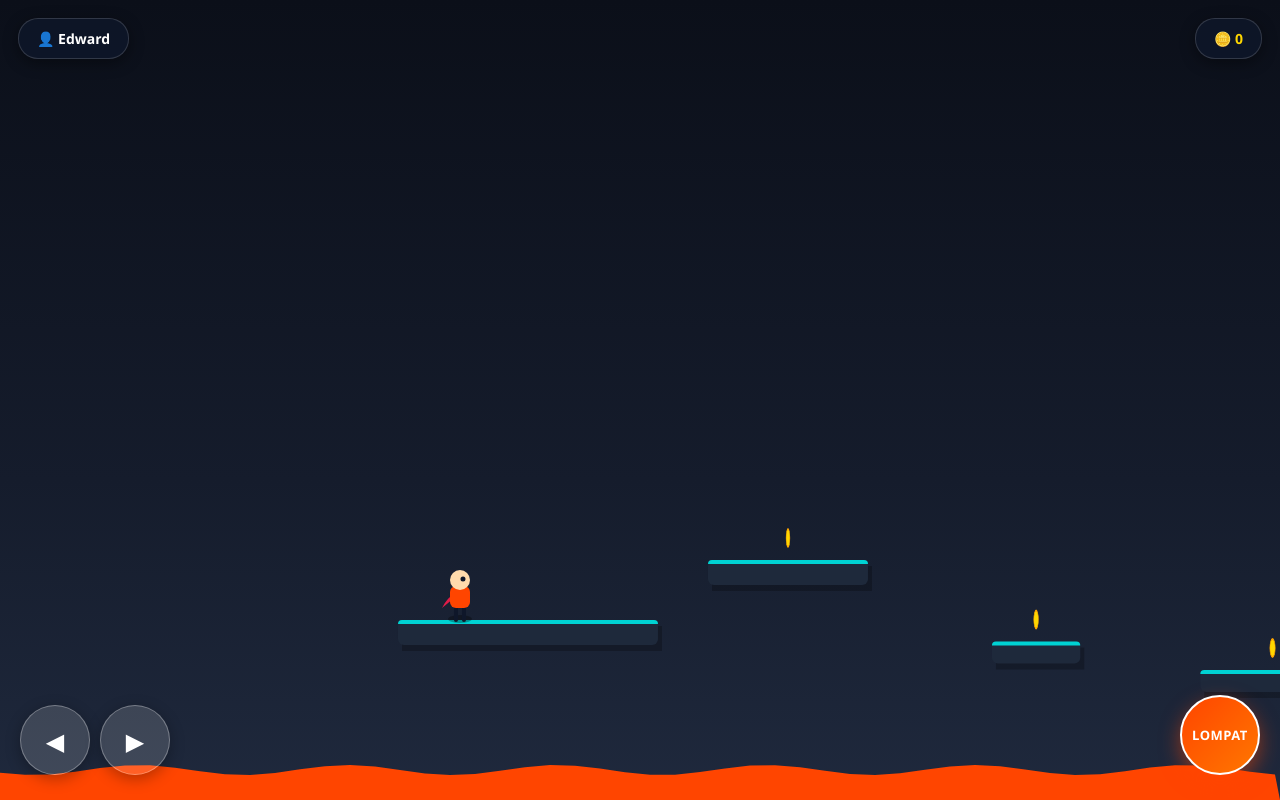
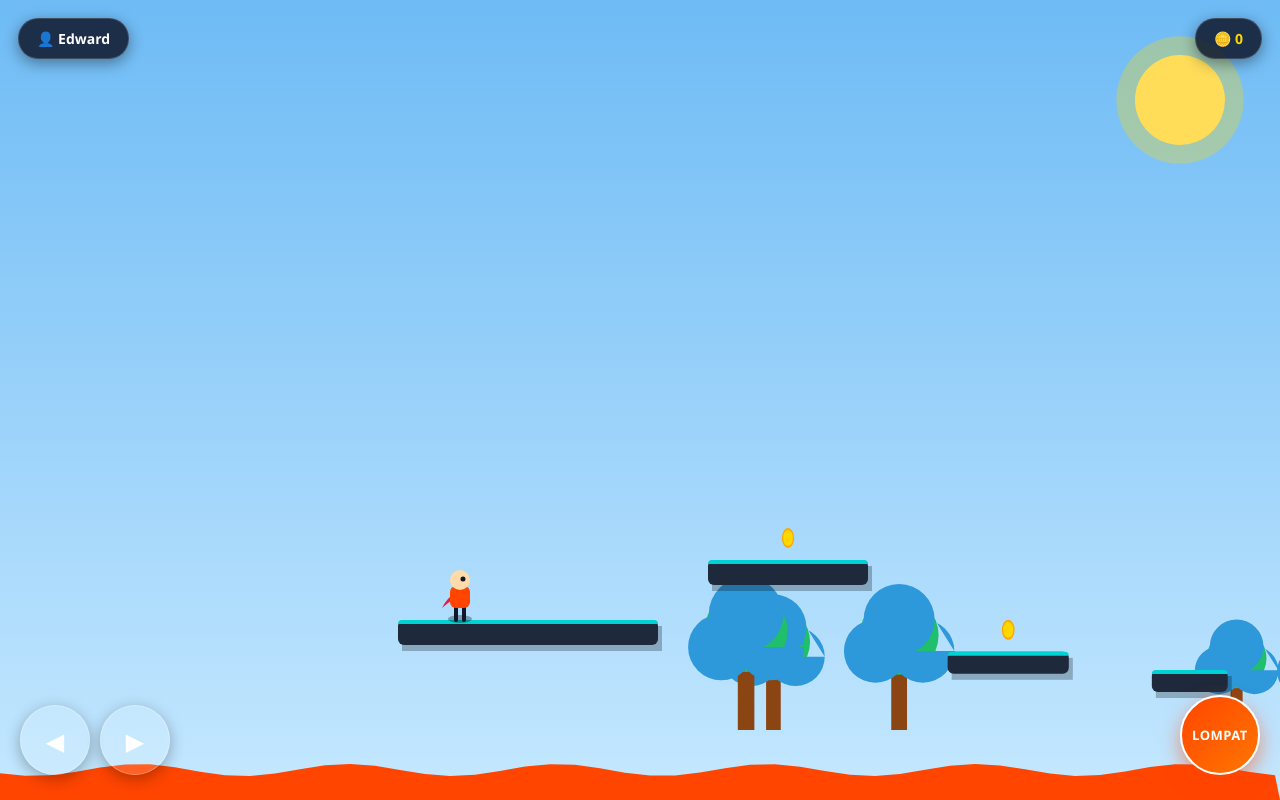
Before and after one commit to EDWARD-BAIK/Edward-Game, a plain HTML site: page index.html in a window 1280 px wide. Both pictures are taken after a click on the button "MAINKAN SEKARANG". Drawn offline with Linux system fonts and the light colour scheme.

Commit message:
Update index.html

```diff
--- a/index.html
+++ b/index.html
@@ -168,7 +168,7 @@
 <div id="loginOverlay">
     <div class="login-card">
         <h1>EDWARD GAME</h1>
-        <p>Parkur Seru</p>
+        <p>Parkur Seru Lintas Dimensi</p>
 
         <div class="input-group">
             <label for="playerNameInput">NAMA PEMAIN</label>
@@ -325,11 +325,22 @@ resizeCanvas();
 
 
 let p, platforms, particles, floatingTexts, keys, score, cameraX, gameRunning;
+let trees = [];
+let stars = [];
+let currentDimension = 0;
+let dimensionFlash = 0;
+
+
+const themes = [
+    { plat: "#1e293b", top: "#00d2d3", lava: "#ff4500", treeTop: "#2d98da", treeTopDark: "#20bf6b", treeTrunk: "#8B4513" },
+    { plat: "#2f002c", top: "#ff007f", lava: "#00ffff", treeTop: "#ff007f", treeTopDark: "#d6006c", treeTrunk: "#190033" },
+    { plat: "#003b36", top: "#ff9f43", lava: "#10ac84", treeTop: "#ff9f43", treeTopDark: "#e17055", treeTrunk: "#2d3436" }
+];
 
 function resetGame() {
     p = {
         x: 100, y: viewportH - 300,
-        lastY: viewportH - 300, // [FIX] Variabel untuk melacak posisi Y di frame sebelumnya
+        lastY: viewportH - 300,
         w: 24, h: 42,
         vx: 0, vy: 0,
         grounded: false,
@@ -342,12 +353,27 @@ function resetGame() {
         { x: 50, y: viewportH - 180, w: 260, h: 25, coin: false },
         { x: 360, y: viewportH - 240, w: 160, h: 25, coin: true }
     ];
+
+
+    stars = [];
+    for(let i=0; i<150; i++){
+        stars.push({ x: Math.random() * viewportW, y: Math.random() * viewportH * 0.7, size: Math.random() * 1.5 });
+    }
+
+
+    trees = [];
+    for(let i=0; i<10; i++){
+        trees.push({ x: Math.random() * viewportW * 1.5, scale: 0.5 + Math.random()*0.5 });
+    }
+
     particles = [];
     floatingTexts = [];
     keys = { left: false, right: false, jumpPressed: false };
     score = 0;
     cameraX = 0;
     gameRunning = true;
+    currentDimension = 0;
+    dimensionFlash = 0;
     document.getElementById('score').innerText = '0';
     document.getElementById('gameOverModal').classList.remove('active');
 }
@@ -366,36 +392,33 @@ function createDust(x, y, count = 5) {
     }
 }
 
+function updateWorldElements() {
 
-function updatePlatforms() {
     let lastPlat = platforms[platforms.length - 1];
     while (lastPlat.x < cameraX + viewportW + 300) {
-
-
-
         let gap = 60 + Math.random() * 100;
         let newX = lastPlat.x + lastPlat.w + gap;
-
-
         let maxJumpUp = gap > 120 ? 20 : 80;
         let maxDropDown = 110;
-
-
         let yOffset = (Math.random() * (maxJumpUp + maxDropDown)) - maxJumpUp;
         let newY = lastPlat.y + yOffset;
-
-
         newY = Math.max(160, Math.min(viewportH - 130, newY));
-
-
         let newW = 70 + Math.random() * 80;
-
         platforms.push({ x: newX, y: newY, w: newW, h: 22, coin: Math.random() > 0.25 });
         lastPlat = platforms[platforms.length - 1];
     }
+    platforms = platforms.filter(pt => pt.x + pt.w > cameraX - 200);
 
 
-    platforms = platforms.filter(pt => pt.x + pt.w > cameraX - 200);
+    let lastTree = trees.length > 0 ? trees[trees.length - 1] : { x: cameraX };
+    while (lastTree.x < (cameraX * 0.3) + viewportW + 300) {
+        trees.push({
+            x: lastTree.x + 100 + Math.random() * 200,
+            scale: 0.5 + Math.random() * 0.6
+        });
+        lastTree = trees[trees.length - 1];
+    }
+    trees = trees.filter(tr => tr.x > (cameraX * 0.3) - 200);
 }
 
 
@@ -429,6 +452,7 @@ let coinAngle = 0;
 function gameLoop() {
     if (!gameRunning) return;
 
+
     const accel = p.grounded ? 0.6 : 0.35;
     const friction = p.grounded ? 0.82 : 0.90;
 
@@ -444,11 +468,9 @@ function gameLoop() {
 
     p.vx = Math.max(-6, Math.min(6, p.vx));
     p.x += p.vx;
+    p.lastY = p.y;
 
 
-    p.lastY = p.y;
-
-    // Gravitasi
     p.vy += 0.75;
     p.y += p.vy;
 
@@ -477,34 +499,37 @@ function gameLoop() {
     let targetCamX = p.x - viewportW * 0.35;
     cameraX += (targetCamX - cameraX) * 0.08;
 
-    updatePlatforms();
-
+    updateWorldElements();
 
     let wasGrounded = p.grounded;
     p.grounded = false;
 
+
+    let dimCheck = Math.floor(score / 50);
+    if(dimCheck > currentDimension && score > 0) {
+        currentDimension = dimCheck;
+        dimensionFlash = 1; // Memicu layar putih flash
+        playSfx(800, 150, 'sawtooth', 0.6, 0.3);
+        floatingTexts.push({ x: p.x + p.w/2, y: p.y - 30, text: "DIMENSI BERUBAH", alpha: 1 });
+    }
+    let curTheme = themes[currentDimension % themes.length];
+
     platforms.forEach(pt => {
         let isInsideX = p.x + p.w > pt.x && p.x < pt.x + pt.w;
         let isFalling = p.vy > 0;
-
-
         let previousBottom = p.lastY + p.h;
         let currentBottom = p.y + p.h;
 
-
         if (isInsideX && isFalling && previousBottom <= pt.y + 12 && currentBottom >= pt.y) {
-
             p.y = pt.y - p.h;
             p.vy = 0;
             p.grounded = true;
-
             if (!wasGrounded) {
                 p.scaleY = 0.75; p.scaleX = 1.25;
                 createDust(p.x + p.w/2, p.y + p.h, 7);
                 playSfx(100, 50, 'sine', 0.08, 0.05);
             }
         }
-
 
         if (pt.coin) {
             let coinX = pt.x + pt.w / 2;
@@ -525,17 +550,14 @@ function gameLoop() {
         createDust(p.x + (p.facing === 1 ? 0 : p.w), p.y + p.h, 1);
     }
 
-
     if (p.y > viewportH - 60) {
         gameRunning = false;
         playSfx(220, 50, 'sawtooth', 0.35, 0.15);
-
         if (score > highScore) {
             highScore = score;
             localStorage.setItem('edward_highscore', highScore);
             document.getElementById('loginHighScore').innerText = highScore;
         }
-
         document.getElementById('finalScore').innerText = score;
         document.getElementById('bestScore').innerText = highScore;
         document.getElementById('gameOverModal').classList.add('active');
@@ -545,25 +567,82 @@ function gameLoop() {
 
     ctx.clearRect(0, 0, viewportW, viewportH);
 
+
+    let jam = new Date().getHours();
+    let isNight = (jam >= 18 || jam < 6);
+
     let skyGrad = ctx.createLinearGradient(0, 0, 0, viewportH);
-    skyGrad.addColorStop(0, "#0b0f19");
-    skyGrad.addColorStop(0.6, "#151c2c");
-    skyGrad.addColorStop(1, "#1f293d");
+    if(isNight) {
+        skyGrad.addColorStop(0, "#050B14");
+        skyGrad.addColorStop(1, "#172033");
+    } else {
+        skyGrad.addColorStop(0, "#6ebbf5");
+        skyGrad.addColorStop(1, "#c5e8ff");
+    }
     ctx.fillStyle = skyGrad;
     ctx.fillRect(0, 0, viewportW, viewportH);
 
+
+    if(isNight) {
+        ctx.fillStyle = "rgba(255,255,255,0.7)";
+        stars.forEach(s => {
+            ctx.beginPath(); ctx.arc(s.x, s.y, s.size, 0, Math.PI*2); ctx.fill();
+        });
+    }
+
+
+    let timeOsc = Math.sin(Date.now() * 0.002);
+    if(isNight) {
+
+        ctx.fillStyle = "#f1f2f6";
+        ctx.beginPath(); ctx.arc(viewportW - 100, 100, 40, 0, Math.PI*2); ctx.fill();
+        ctx.fillStyle = "#050B14";
+        ctx.beginPath(); ctx.arc(viewportW - 110, 90, 35, 0, Math.PI*2); ctx.fill();
+    } else {
+
+        ctx.fillStyle = "rgba(255, 215, 0, 0.3)";
+        ctx.beginPath(); ctx.arc(viewportW - 100, 100, 60 + timeOsc*10, 0, Math.PI*2); ctx.fill();
+        ctx.fillStyle = "#ffdd59";
+        ctx.beginPath(); ctx.arc(viewportW - 100, 100, 45, 0, Math.PI*2); ctx.fill();
+    }
+
     ctx.save();
+
+
+    ctx.save();
+    ctx.translate(-cameraX * 0.3, 0);
+    trees.forEach(tr => {
+        let ty = viewportH - 70;
+
+
+        ctx.fillStyle = curTheme.treeTrunk;
+        ctx.fillRect(tr.x - 10*tr.scale, ty - 100*tr.scale, 20*tr.scale, 100*tr.scale);
+
+
+        ctx.fillStyle = curTheme.treeTopDark;
+        ctx.beginPath();
+        ctx.arc(tr.x, ty - 120*tr.scale, 50*tr.scale, 0, Math.PI*2);
+        ctx.fill();
+
+        ctx.fillStyle = curTheme.treeTop;
+        ctx.beginPath();
+        ctx.arc(tr.x - 30*tr.scale, ty - 100*tr.scale, 40*tr.scale, 0, Math.PI*2);
+        ctx.arc(tr.x + 30*tr.scale, ty - 100*tr.scale, 40*tr.scale, 0, Math.PI*2);
+        ctx.arc(tr.x, ty - 140*tr.scale, 45*tr.scale, 0, Math.PI*2);
+        ctx.fill();
+    });
+    ctx.restore();
+
     ctx.translate(-cameraX, 0);
-
 
     platforms.forEach(pt => {
         ctx.fillStyle = "rgba(0,0,0,0.25)";
         ctx.fillRect(pt.x + 4, pt.y + 6, pt.w, pt.h);
 
-        ctx.fillStyle = "#1e293b";
+        ctx.fillStyle = curTheme.plat;
         ctx.beginPath(); ctx.roundRect(pt.x, pt.y, pt.w, pt.h, 6); ctx.fill();
 
-        ctx.fillStyle = "#00d2d3";
+        ctx.fillStyle = curTheme.top;
         ctx.beginPath(); ctx.roundRect(pt.x, pt.y, pt.w, 4, [6, 6, 0, 0]); ctx.fill();
 
         if (pt.coin) {
@@ -579,6 +658,7 @@ function gameLoop() {
         }
     });
 
+
     particles.forEach((pt, idx) => {
         if(pt.type === 'dust') {
             ctx.fillStyle = `rgba(255, 255, 255, ${pt.alpha})`;
@@ -588,11 +668,12 @@ function gameLoop() {
         if (pt.alpha <= 0) particles.splice(idx, 1);
     });
 
+
     floatingTexts.forEach((ft, idx) => {
         ctx.fillStyle = `rgba(255, 215, 0, ${ft.alpha})`;
-        ctx.font = "bold 15px system-ui";
-        ctx.fillText(ft.text, ft.x - 10, ft.y);
-        ft.y -= 1.2; ft.alpha -= 0.03;
+        ctx.font = "bold 16px system-ui";
+        ctx.fillText(ft.text, ft.x - 15, ft.y);
+        ft.y -= 1.2; ft.alpha -= 0.02;
         if (ft.alpha <= 0) floatingTexts.splice(idx, 1);
     });
 
@@ -634,15 +715,23 @@ function gameLoop() {
     ctx.restore();
     ctx.restore();
 
-    let time = Date.now() * 0.003;
-    ctx.fillStyle = "#ff4500";
+
+    let timeLava = Date.now() * 0.003;
+    ctx.fillStyle = curTheme.lava;
     ctx.beginPath(); ctx.moveTo(0, viewportH);
     for (let x = 0; x <= viewportW; x += 25) {
-        let y = viewportH - 30 + Math.sin(x * 0.03 + time) * 5;
+        let y = viewportH - 30 + Math.sin(x * 0.03 + timeLava) * 6;
         ctx.lineTo(x, y);
     }
     ctx.lineTo(viewportW, viewportH);
     ctx.fill();
+
+
+    if (dimensionFlash > 0) {
+        ctx.fillStyle = `rgba(255, 255, 255, ${dimensionFlash})`;
+        ctx.fillRect(0, 0, viewportW, viewportH);
+        dimensionFlash -= 0.03;
+    }
 
     animId = requestAnimationFrame(gameLoop);
 }
```
